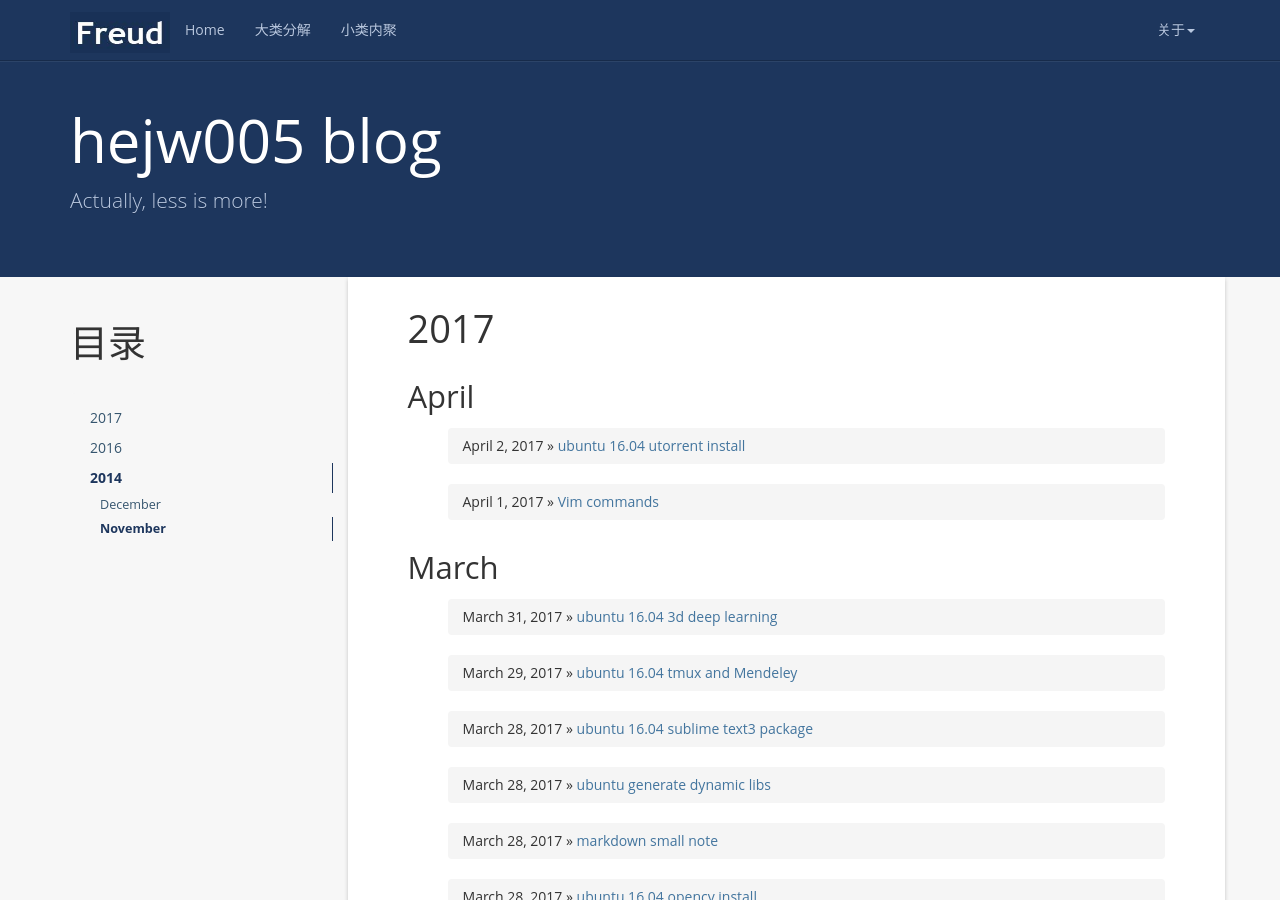
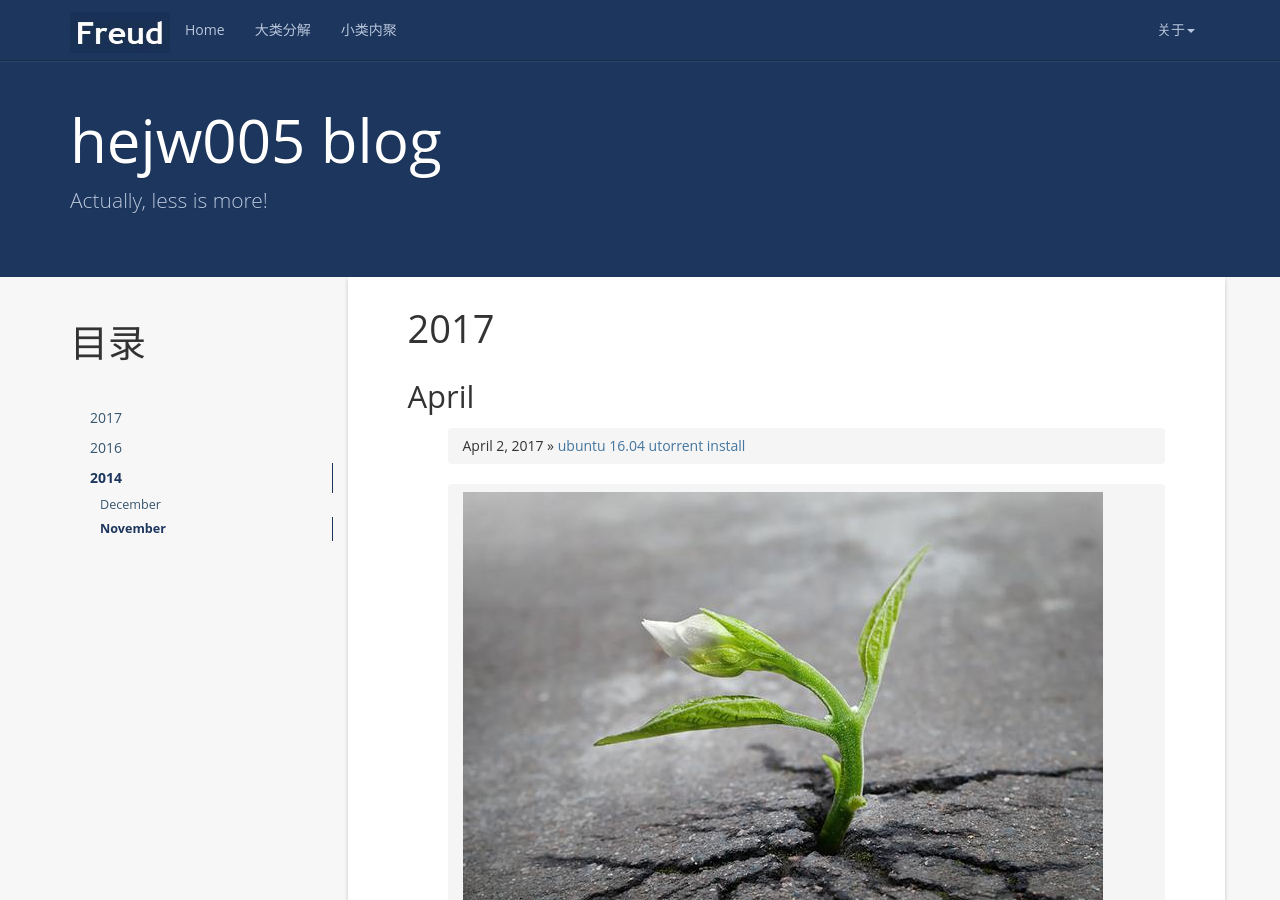
Before and after one commit to h005/h005.github.io, a Jekyll site: the page built from index.html, in a window 1280 px wide and 900 px high. Built offline with Jekyll 4.4.1, drawn with Linux system fonts in a browser that asks for light colours; nearby versions of some CDN libraries; the list of posts is cut into pages by our own code; comment, search, counter and statistics services are not loaded.

Commit message:
remove the comment block and add the images

```diff
--- a/_layouts/post.html
+++ b/_layouts/post.html
@@ -24,12 +24,13 @@ layout: default
             </article>
         </div>
       </div>
-      <div class="panel docs-content">
+      <!-- remove the comment block -->
+<!--       <div class="panel docs-content">
         <article class="post-content">
           <div class="wrapper">
             {% include LessOrMore/comments %}
           </div>
-        </article>
+        </article> -->
       </div>
     </div>
   </div>
--- a/index.html
+++ b/index.html
@@ -60,6 +60,10 @@ layout: default
                   {% endif %}
 
                   <ol class="breadcrumb">
+                  {% if post.img %}
+                      <img class="feat-image" src={{ "/imgs/" | prepend: site.baseurl | append: post.img }} alt="{{post.title}}">
+                      <hr />
+                   {% endif %}
                    <li><span>{{ post.date | date: "%B %e, %Y" }}</span> &raquo; <a href="{{ post.url | prepend: site.baseurl }}">{{ post.title }}</a></li>
                   </ol>
                   {% if forloop.last %}
```
Also changed, not shown: _posts/2017-04-01-vim commands.md (+1 -0 lines), imgs/grow.jpg (added).
